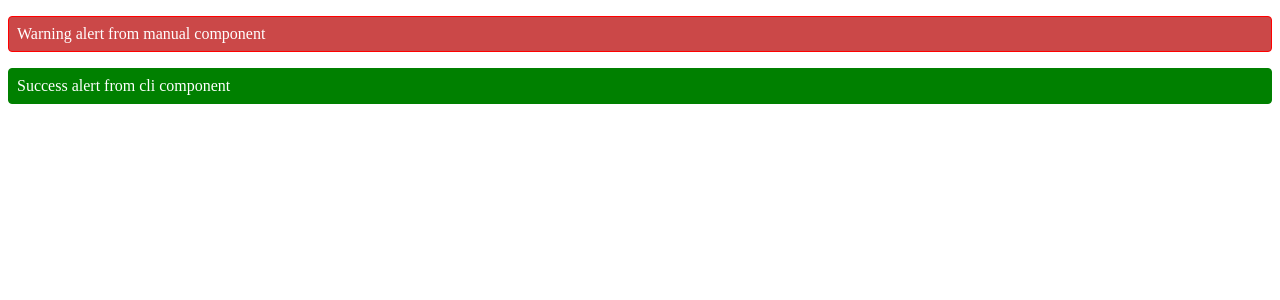
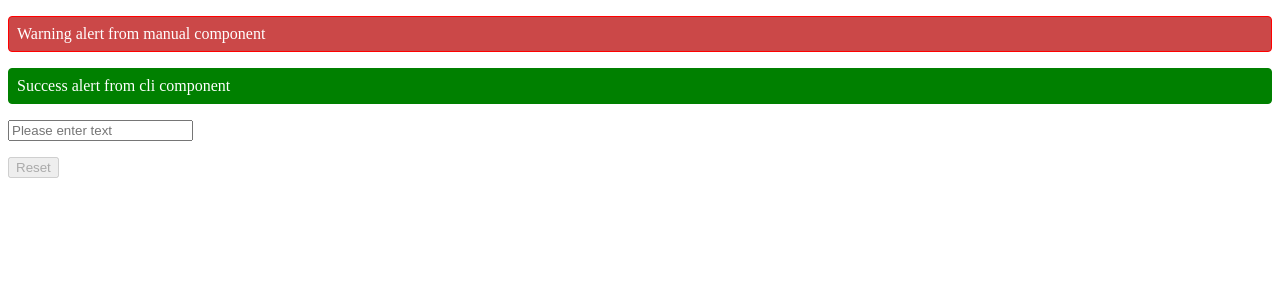
Before and after one commit to Naveenchandar/angular-crud, an Angular app in the folder angular-crud/: page / in a window 1280 px wide. Shown: the top 300 px of the page. Built offline with nearby package versions, Linux system fonts and the light colour scheme.

Commit message:
data-binding

```diff
--- a/angular-crud/src/app/app.component.html
+++ b/angular-crud/src/app/app.component.html
@@ -2,3 +2,4 @@
 <p>{{inputText}}</p> -->
 <app-first></app-first>
 <app-second></app-second>
+<app-data-binding></app-data-binding>
--- a/angular-crud/src/app/app.module.ts
+++ b/angular-crud/src/app/app.module.ts
@@ -6,12 +6,14 @@ import { AppComponent } from './app.component';
 import { FormsModule } from '@angular/forms';
 import { FirstComponent } from './components/first/first-component';
 import { SecondComponent } from './components/second/second.component';
+import { DataBindingComponent } from './components/databinding/data-binding.component';
 
 @NgModule({
   declarations: [
     AppComponent,
     FirstComponent,
     SecondComponent,
+    DataBindingComponent
   ],
   imports: [
     BrowserModule,
--- /dev/null
+++ b/angular-crud/src/app/components/databinding/data-binding.component.html
@@ -0,0 +1,6 @@
+<!-- ngmodel is for two way data binding. combing property and event binding -->
+<input type="text" placeholder="Please enter text" [(ngModel)]="username" />
+<!-- String interpolation is for display -->
+<p>{{username}}</p>
+<!-- property binding (disabled) and event binding (click) -->
+<button [disabled]="!username" (click)="resetUsername()">Reset</button>
--- /dev/null
+++ b/angular-crud/src/app/components/databinding/data-binding.component.ts
@@ -0,0 +1,13 @@
+import { Component } from "@angular/core";
+
+@Component({
+    selector: "app-data-binding",
+    templateUrl: "./data-binding.component.html"
+})
+export class DataBindingComponent {
+    username = "";
+
+    resetUsername(): void {
+        this.username = "";
+    }
+}
```
